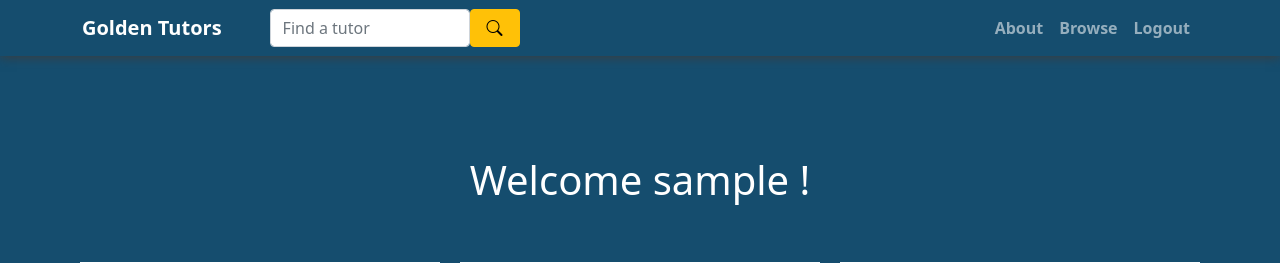
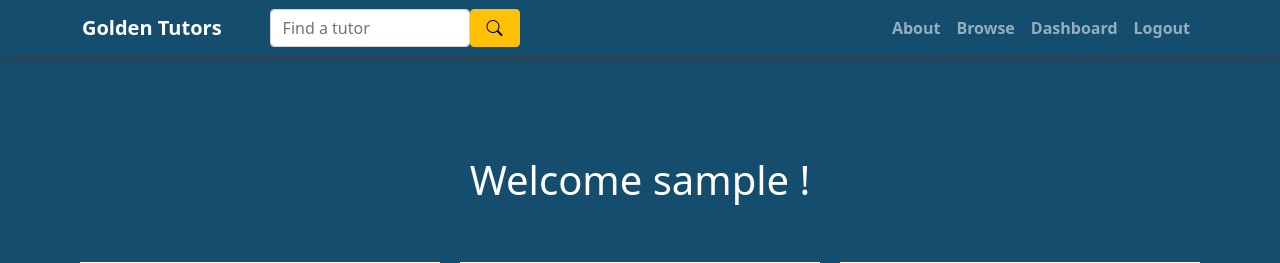
Before and after one commit to Zellineous/csc648-03-fa21-Team02-, a Flask app: page /dashboard in a window 1280 px wide. Shown: the top 263 px of the page. Run offline with Flask 2, Linux system fonts and the light colour scheme; the visitor is signed in with stand-in values (Sample User, id 1); some libraries are stand-ins or nearby versions.

Commit message:
add dashboard to nav upon sign in

```diff
--- a/application/templates/home.html
+++ b/application/templates/home.html
@@ -41,6 +41,8 @@
             <a class="nav-link" href="/browse">Browse</a>
           </li>
 
+          <div class="dropdown-divider"></div>
+
           {% if not session['username'] %}
           <li class="nav-item">
             <a class="nav-link" href="/login">Login</a>
@@ -51,6 +53,9 @@
           {% endif %}
 
           {% if session['username'] %}
+          <li class="nav-item">
+            <a class="nav-link" href="/dashboard">Dashboard</a>
+          </li>
           <li class="nav-item">
             <a class="nav-link" href="/logout">Logout</a>
           </li>
--- a/application/templates/layout.html
+++ b/application/templates/layout.html
@@ -64,6 +64,9 @@
 
           {% if session['username'] %}
           <li class="nav-item">
+            <a class="nav-link" href="/dashboard">Dashboard</a>
+          </li>
+          <li class="nav-item">
             <a class="nav-link" href="/logout">Logout</a>
           </li>
           {% endif %}
```
